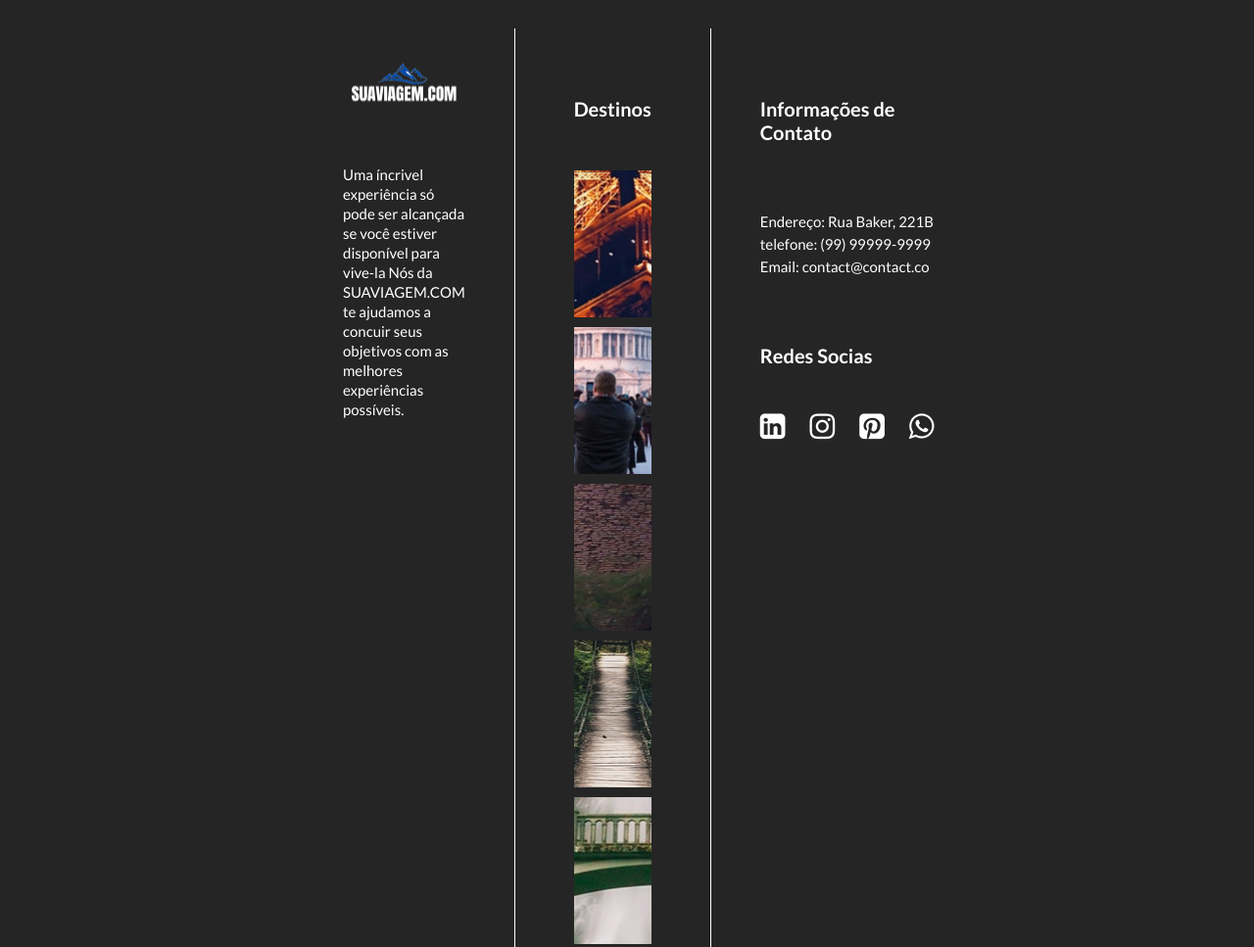
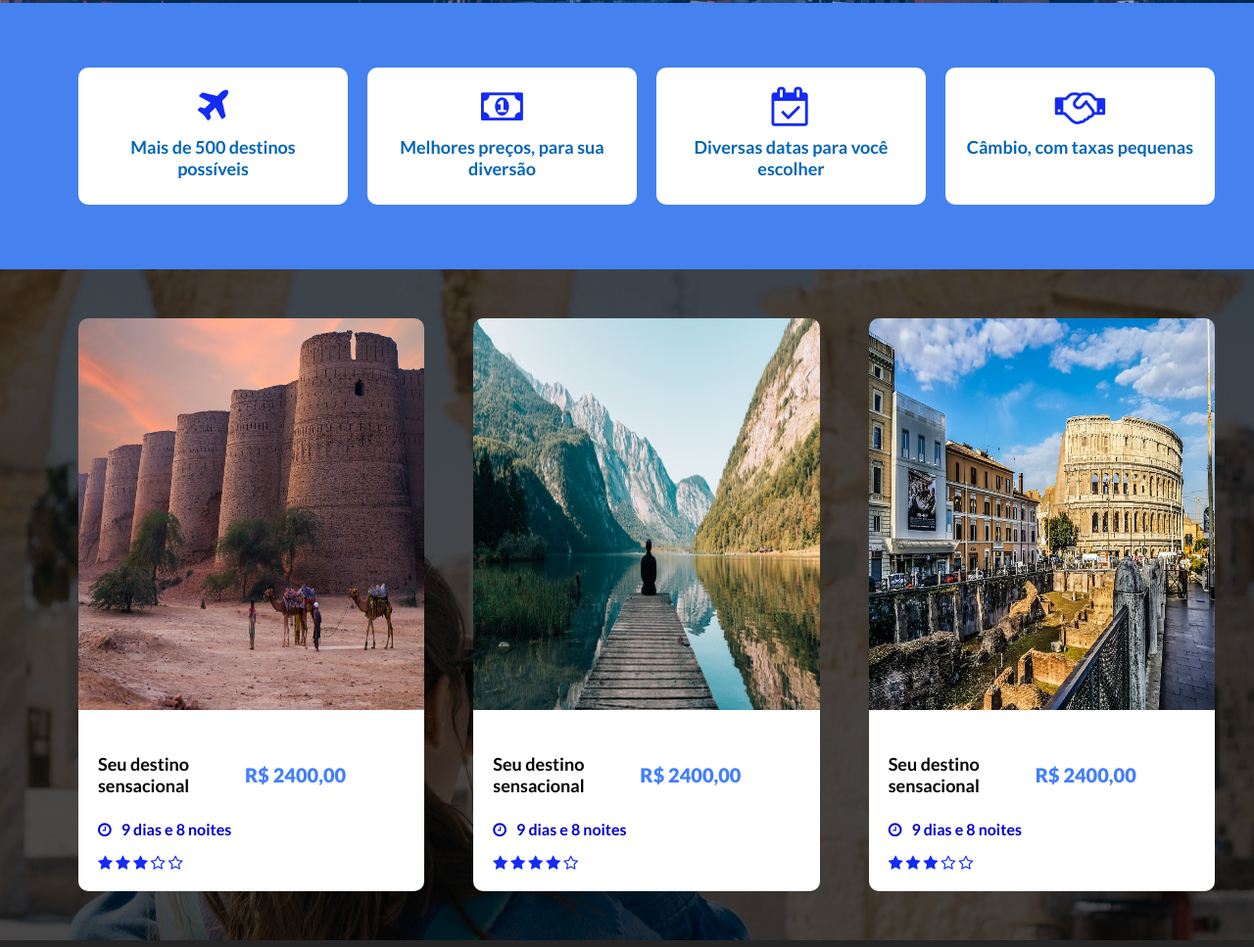
Before and after one commit to Lucifilho/modelo_viagens, a plain HTML site: page site/index.html in a window 1280 px wide. Shown: the part 835-1802 px from the top of the page at 98% size. Drawn offline with Linux system fonts and the light colour scheme.

Commit message:
adiciona duas seções no main

```diff
--- a/site/css/footer.css
+++ b/site/css/footer.css
@@ -17,7 +17,7 @@ footer{
     flex-direction: column;
     gap: 15px;
     width: 100%;
-    max-width: 260px;
+    max-width: 300px;
 
 }
 .footer_top .footer_div_1 img{
@@ -36,7 +36,7 @@ footer{
 
 .footer_div_2{
 
-    padding: 50px 60px;
+    padding: 50px;
     border-left: solid 1px white;
     border-right: solid 1px white;
     display: flex;
@@ -49,7 +49,7 @@ footer{
 .footer_div_2 .destinos_img {
 
     display: flex;
-    gap: 10px;
+    gap: 15px;
     flex-wrap: wrap;
     padding: 0;
 }
@@ -58,8 +58,8 @@ footer{
 
     background-position: center;
     width: 100%;
-    max-width: 150px;
-    height: 150px;
+    max-width: 120px;
+    height: 120px;
     text-align: center;
 
 }
@@ -70,7 +70,7 @@ footer{
     justify-content: center;
     align-items: center;
     background-color: rgba(0, 0, 0, 0.7);
-    height: 150px;
+    height: 120px;
 }
 
 .destino{
@@ -93,7 +93,7 @@ footer{
     flex-direction: column;
     gap: 50px;
     width: 100%;
-    max-width: 250px;
+    max-width: 300px;
     padding: 50px 0px;
     color: white;
 }
--- a/site/css/header.css
+++ b/site/css/header.css
@@ -11,6 +11,8 @@ header .menus{
     display: flex;
     flex-direction: column;
     gap: 100px;
+    padding: 10px;
+
 }
 
 header .menus .top_menu{
--- a/site/css/main.css
+++ b/site/css/main.css
@@ -0,0 +1,137 @@
+/* primeira parte do main*/
+
+
+.featured_box{
+
+    padding: 50px 0;
+    background-color: #4581ef;
+    width: 100%;
+}
+
+.boxes_featured {
+
+    display: flex;
+    gap: 20px;
+    font-weight: bold;
+    align-content: center;
+}
+
+.boxes_featured .boxes{
+
+    width: 100%;
+    max-width: 275px;
+    height: 100px;
+    background-color: white;
+    padding: 20px;
+    border-radius: 10px;
+    display: flex;
+    flex-direction: column;
+    gap: 10px;
+    text-align: center;
+}
+
+.boxes_featured i {
+
+    font-size: 40px;
+    color: #142bf3;
+}
+
+.boxes_featured .title{
+
+    color: #0065b9;
+    font-size: 18px;
+}
+
+.boxes_featured .boxes:hover i{
+
+    font-size: 50px;
+    transition-duration: 0.7s;
+}
+
+/* segunda parte do main*/
+
+.pop_tour{
+
+    background-image: url(../imagens/background/bkgr2.jpg);
+    background-repeat: no-repeat;
+    background-position: center;
+}
+
+.pop_tour_skin {
+
+    background-color: rgba(0, 0, 0, 0.7);
+    width: 100%;
+    padding: 50px 0;
+}
+
+.pop_tour_box{
+
+    display: flex;
+    gap: 50px;
+    margin: auto;
+}
+
+.boxes_pop_tour{
+
+    display: flex;
+    flex-direction: column;
+}
+
+.boxes_pop_tour img{
+
+    width: 100%;
+    max-width: 400px;
+    height: 400px;
+    border-radius: 10px 10px 0 0;
+}
+
+.info_pop{
+
+    background-color: white;
+    padding: 20px;
+    border-radius: 0 0 10px 10px;
+}
+
+.top_info {
+
+    display: flex;
+    align-items: center;
+}
+
+.top_info .tit_pop{
+
+    width: 100%;
+    max-width: 150px;
+    font-size: 18px;
+}
+
+.top_info .price_pop{
+
+    font-size: 20px;
+    font-weight: 900;
+    color: #427eff;
+}
+
+.description_pop{
+
+    display: flex;
+    flex-direction: column;
+    gap: 15px;
+    align-content: center;
+}
+
+.description_pop .texts{
+
+    display: flex;
+    flex-direction: row;
+    gap: 10px;
+    padding: 0;
+    color: mediumblue;
+    align-items: baseline;
+    font-weight: 600;
+}
+
+.rating{
+
+    color: #142bf3;
+}
--- a/site/index.html
+++ b/site/index.html
@@ -99,7 +99,175 @@
 
 <main>
 
+    <div class="featured_box">
 
+        <div class="container">
+
+            <ul class="boxes_featured">
+
+                <li class="boxes">
+
+                    <i class="fa fa-plane"></i>
+                    <span class="title">Mais de 500 destinos possíveis</span>
+
+                </li>
+
+                <li class="boxes">
+
+                    <i class="fa fa-money"></i>
+                    <span class="title">Melhores preços, para sua diversão</span>
+
+                </li>
+
+                <li class="boxes">
+
+                    <i class="fa fa-calendar-check-o"></i>
+                    <span class="title">Diversas datas para você escolher</span>
+
+                </li>
+
+                <li class="boxes">
+
+                    <i class="fa fa-handshake-o"></i>
+                    <span class="title">Câmbio, com taxas pequenas</span>
+
+                </li>
+
+            </ul>
+
+        </div>
+
+    </div>
+
+    <div class="pop_tour">
+
+        <div class="pop_tour_skin">
+
+            <div class="container">
+
+                <ul class="pop_tour_box">
+
+                    <li class="boxes_pop_tour">
+
+                            <img src="imagens/destinospopulares/pd5.jpg">
+
+                            <div class="info_pop">
+
+                                <div class="top_info">
+
+                                    <h4 class="tit_pop">Seu destino sensacional</h4>
+                                    <span class="price_pop">R$ 2400,00</span>
+
+                                </div>
+
+
+                                    <div class="description_pop">
+
+                                        <div class="texts">
+                                            <i class="fa fa-clock-o"></i>
+                                            <span class="days_pop">9 dias e 8 noites</span>
+                                        </div>
+
+                                        <div class="rating">
+
+                                            <i class="fa fa-star"></i>
+                                            <i class="fa fa-star"></i>
+                                            <i class="fa fa-star"></i>
+                                            <i class="fa fa-star-o"></i>
+                                            <i class="fa fa-star-o"></i>
+
+                                        </div>
+
+                                    </div>
+
+
+                            </div>
+
+                        </li>
+
+                    <li class="boxes_pop_tour">
+
+                        <img src="imagens/travelarticles/art1.jpg">
+
+                        <div class="info_pop">
+
+                            <div class="top_info">
+
+                                <h4 class="tit_pop">Seu destino sensacional</h4>
+                                <span class="price_pop">R$ 2400,00</span>
+
+                            </div>
+
+                            <div class="description_pop">
+
+                                <div class="texts">
+                                    <i class="fa fa-clock-o"></i>
+                                    <span class="days_pop">9 dias e 8 noites</span>
+                                </div>
+
+                                <div class="rating">
+
+                                    <i class="fa fa-star"></i>
+                                    <i class="fa fa-star"></i>
+                                    <i class="fa fa-star"></i>
+                                    <i class="fa fa-star"></i>
+                                    <i class="fa fa-star-o"></i>
+
+                                </div>
+
+                            </div>
+
+                        </div>
+
+                    </li>
+
+                    <li class="boxes_pop_tour">
+
+                        <img src="imagens/destinospopulares/pd4.jpg">
+
+                        <div class="info_pop">
+
+                            <div class="top_info">
+
+                                <h4 class="tit_pop">Seu destino sensacional</h4>
+                                <span class="price_pop">R$ 2400,00</span>
+
+                            </div>
+
+                            <div class="description_pop">
+
+                                <div class="texts">
+                                    <i class="fa fa-clock-o"></i>
+                                    <span class="days_pop">9 dias e 8 noites</span>
+                                </div>
+
+                                <div class="rating">
+
+                                    <i class="fa fa-star"></i>
+                                    <i class="fa fa-star"></i>
+                                    <i class="fa fa-star"></i>
+                                    <i class="fa fa-star-o"></i>
+                                    <i class="fa fa-star-o"></i>
+
+                                </div>
+
+                            </div>
+
+                        </div>
+
+
+
+
+
+                    </li>
+
+                </ul>
+
+            </div>
+
+        </div>
+
+    </div>
 
 </main>
 
--- a/site/style.css
+++ b/site/style.css
@@ -12,7 +12,10 @@ body{
 }
 
 .container{
-    padding: 10px 350px;
+
+    margin: auto;
+    width: 100%;
+    max-width: 1200px;
 
 }
 
```
